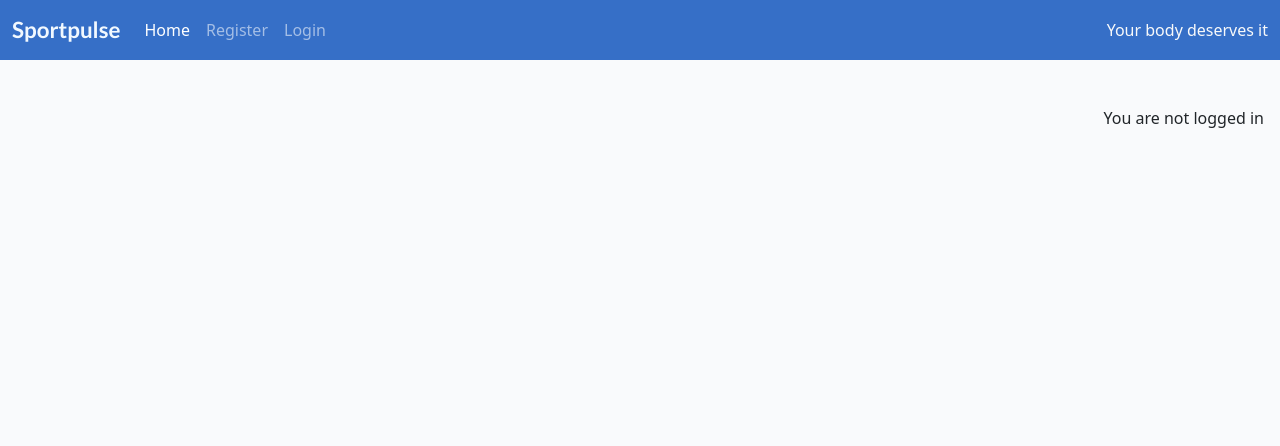
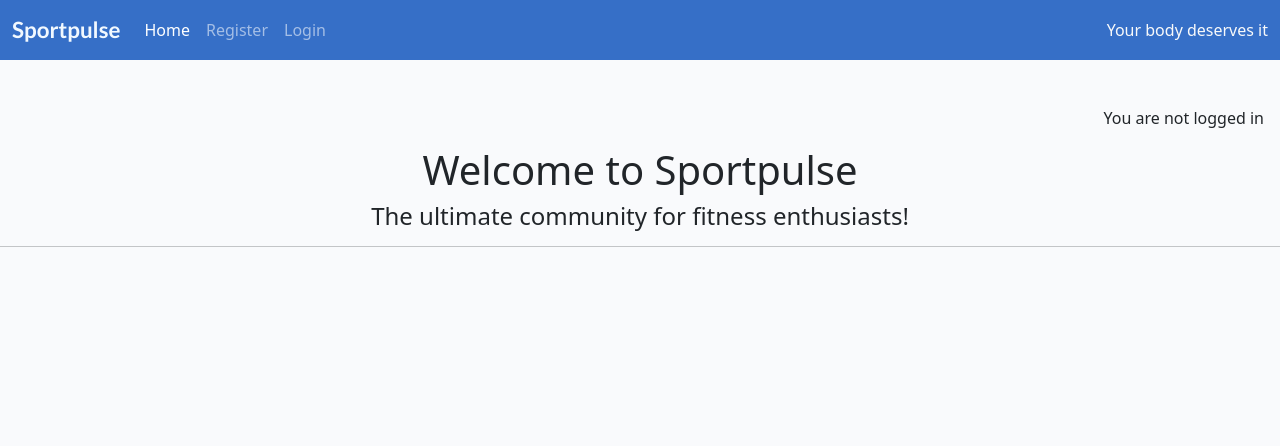
Before and after one commit to rasm1/SportPulse, a Django app: page / in a window 1280 px wide. Shown: the top 446 px of the page. Run offline with Django 4.2, Linux system fonts and the light colour scheme; data that the repository does not hold is empty.

Commit message:
Add some more custom css styling

```diff
--- a/posts/templates/posts/index.html
+++ b/posts/templates/posts/index.html
@@ -3,6 +3,11 @@
 {% block content %}
 
 <!-- index.html content starts here -->
+ <div class="intro-text">
+    <h1>Welcome to Sportpulse</h1>
+    <h4>The ultimate community for fitness enthusiasts! </h4>
+    <hr>
+ </div>
 <div class="container-fluid">
     <div class="row">
         <!-- Entries Column -->
--- a/static/css/style.css
+++ b/static/css/style.css
@@ -22,6 +22,11 @@ body {
 }
 .navbar-dark{
     background-color: #366fc7;
+}
+
+.intro-text{
+    text-align: center;
+    padding-bottom: 2%;
 }
 
 .light-bg {
```
